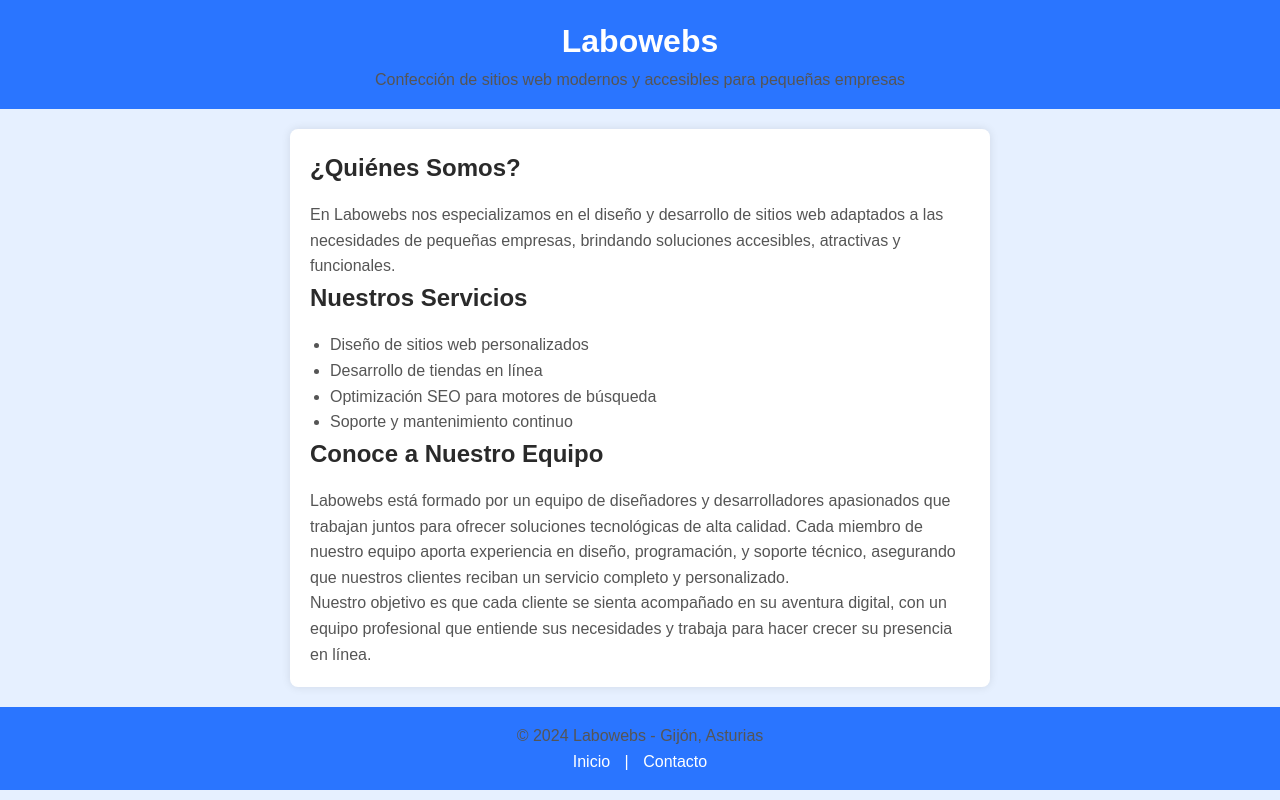
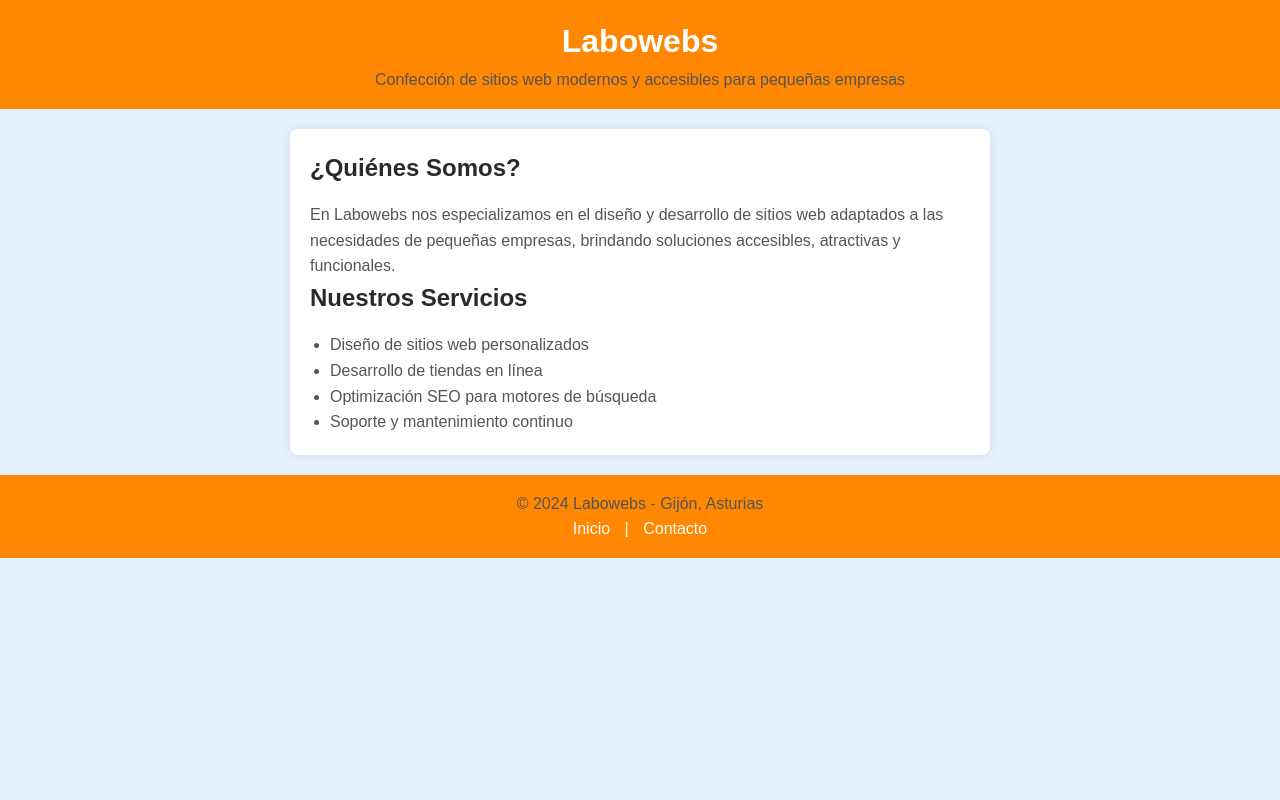
Before and after one commit to samuelmg922/labowes, a plain HTML site: page index.html in a window 1280 px wide. Drawn offline with Linux system fonts and the light colour scheme.

Commit message:
Commit extra y cambiar colores

```diff
--- a/css/estilos.css
+++ b/css/estilos.css
@@ -6,7 +6,7 @@
 
 body {
     font-family: Arial, sans-serif;
-    color: #2a2a2a;
+    color: #05b909;
     line-height: 1.6;
     background-color: #e6f0ff;
     display: flex;
@@ -15,7 +15,7 @@ body {
 }
 
 header, footer {
-    background-color: #2a75ff;
+    background-color: #ff8701;
     color: #ffffff;
     text-align: center;
     padding: 1em 0;
--- a/index.html
+++ b/index.html
@@ -24,9 +24,7 @@
             <li>Soporte y mantenimiento continuo</li>
         </ul>
 
-        <h2>Conoce a Nuestro Equipo</h2>
-        <p>Labowebs está formado por un equipo de diseñadores y desarrolladores apasionados que trabajan juntos para ofrecer soluciones tecnológicas de alta calidad. Cada miembro de nuestro equipo aporta experiencia en diseño, programación, y soporte técnico, asegurando que nuestros clientes reciban un servicio completo y personalizado.</p>
-        <p>Nuestro objetivo es que cada cliente se sienta acompañado en su aventura digital, con un equipo profesional que entiende sus necesidades y trabaja para hacer crecer su presencia en línea.</p>
+
     </section>
 
     <footer>
--- a/js/script.js
+++ b/js/script.js
@@ -18,10 +18,7 @@ document.addEventListener("DOMContentLoaded", function() {
             valid = false;
         }
 
-        if (mensaje.value.trim() === "") {
-            alert("Por favor, ingrese un mensaje.");
-            valid = false;
-        }
+
 
         if (!valid) {
             event.preventDefault();
```
Also changed, not shown: contacto.html (+1 -5 lines).
